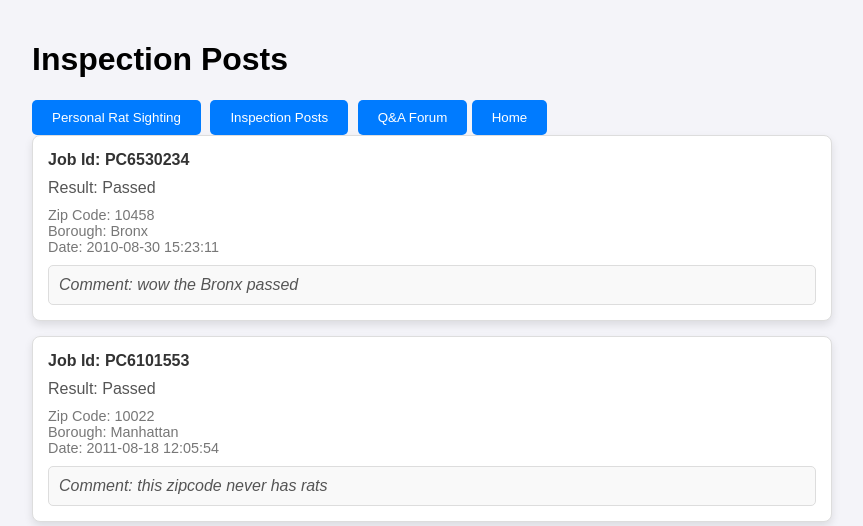
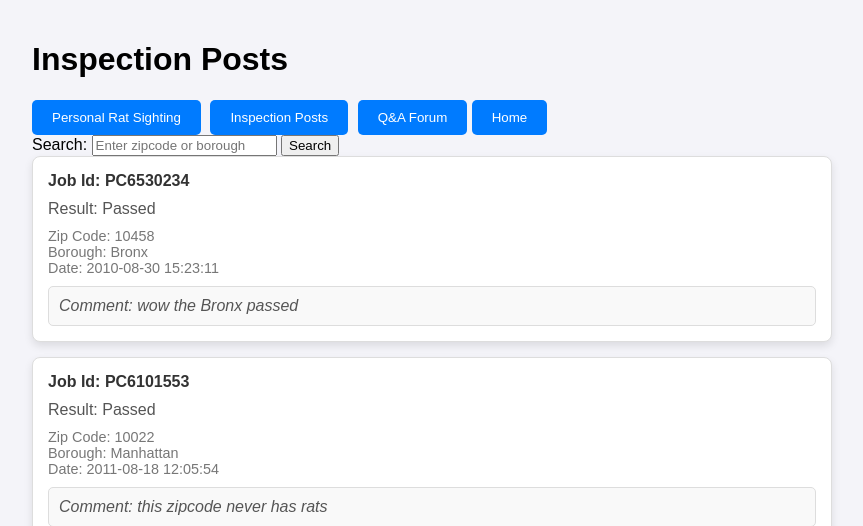
Before and after one commit to hannahyanover/nycrat, a Flask app: page /report in a window 1280 px wide. Shown: the top 526 px of the page, without its empty margins (208-1071 px from the left). Run offline with Flask 2, Linux system fonts and the light colour scheme; data comes from the database, SQL or seed files in the repository; parts of the project's set-up code (start-up, migrations or seed data) failed here and were passed over.

Commit message:
Update inspection_post.html

```diff
--- a/templates/inspection_post.html
+++ b/templates/inspection_post.html
@@ -87,11 +87,11 @@
             Home
         </button>
 
-<!--         <form action="/search_sighting" method="POST">
-            <label for="zip_code">Zipcode:</label>
-            <input type="text" id="zip_code" name="zip_code" placeholder="Enter zipcode to search" required>
+        <form action="/search_inspection" method="POST">
+            <label for="search">Search:</label>
+            <input type="text" id="search" name="search" placeholder="Enter zipcode or borough" required>
             <button type="submit">Search</button>
-        </form> -->
+        </form>
 
         {% if data %}
             {% for post in data %}
```
